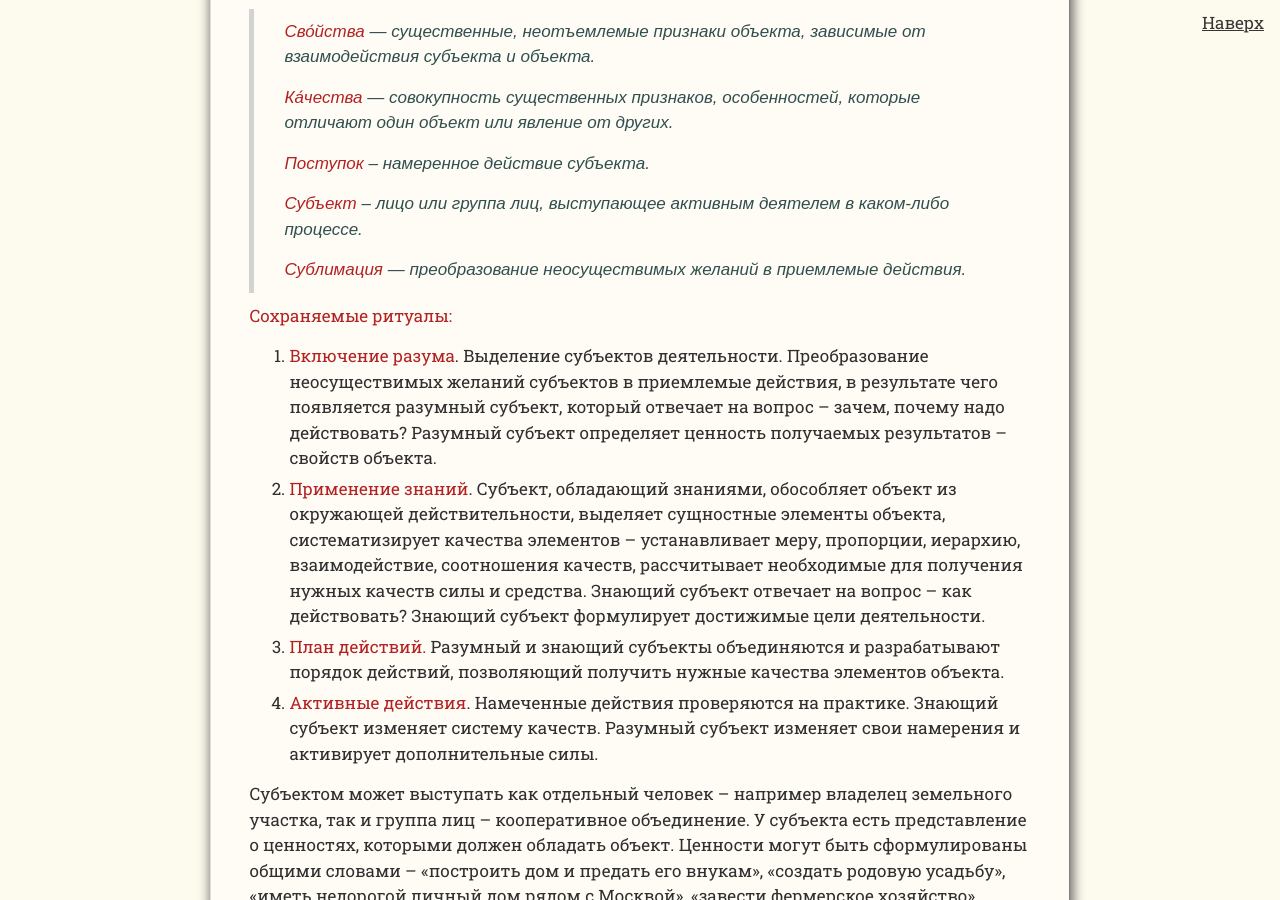
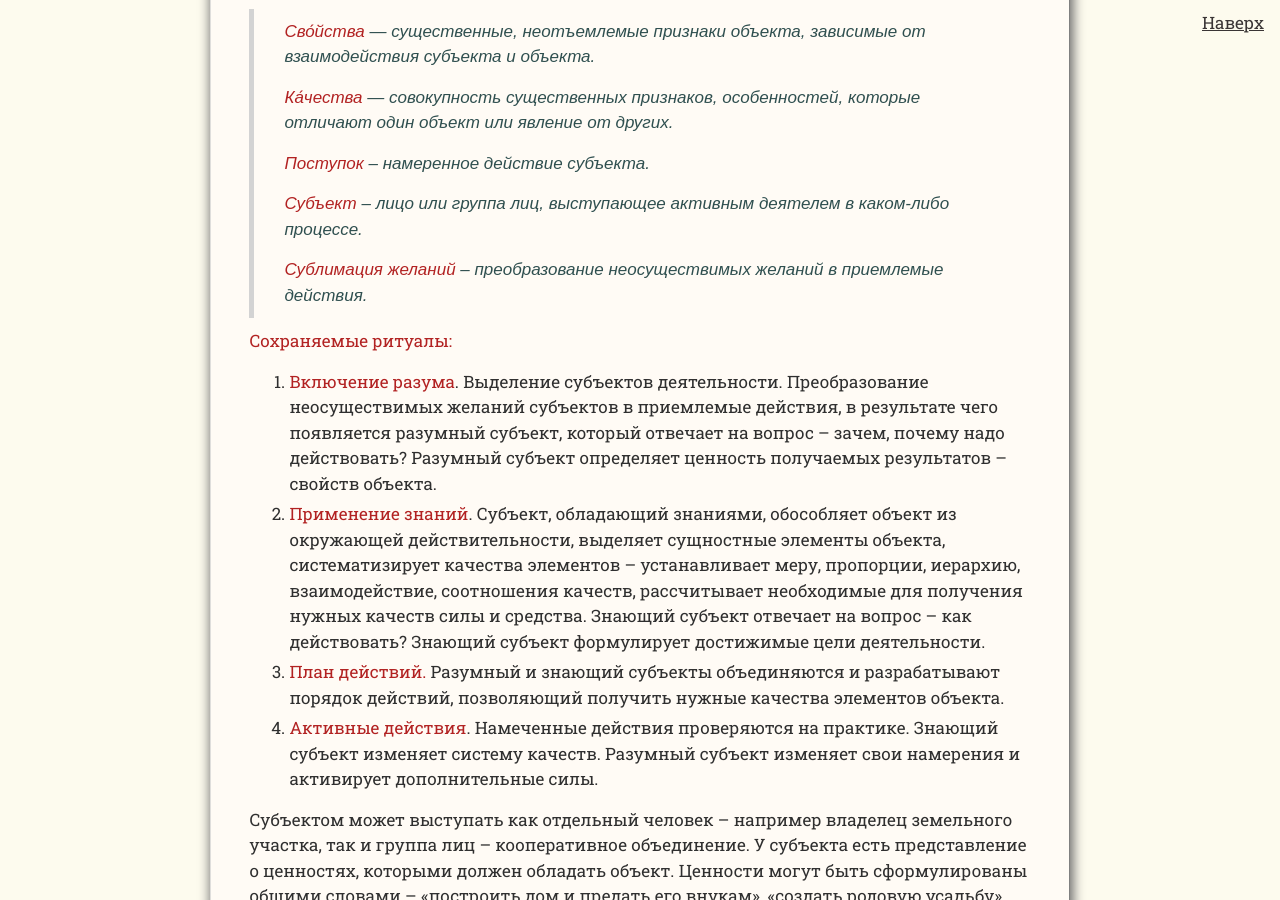
Before and after one commit to SergSi/land-use-art, a Jekyll site: the page built from _posts/2024-12-07-alhimia.md, in a window 1280 px wide and 900 px high, scrolled down 4958 px. Built offline with Jekyll 4.4.1, drawn with Linux system fonts in a browser that asks for light colours; some web fonts are replaced.

Commit message:
Update 2024-12-07-alhimia.md

```diff
--- a/_posts/2024-12-07-alhimia.md
+++ b/_posts/2024-12-07-alhimia.md
@@ -90,7 +90,7 @@ file-1="Алхимия.png" caption-1="Схема Великого алхими
 >
 > **Субъект** – лицо или группа лиц, выступающее активным деятелем в каком-либо процессе.
 >
-> **Сублима‌ция** — преобразование неосуществимых желаний в приемлемые действия.
+> **Сублима‌ция** **желаний** – преобразование неосуществимых желаний в приемлемые действия.
 
 **Сохраняемые ритуалы:**
 
```
